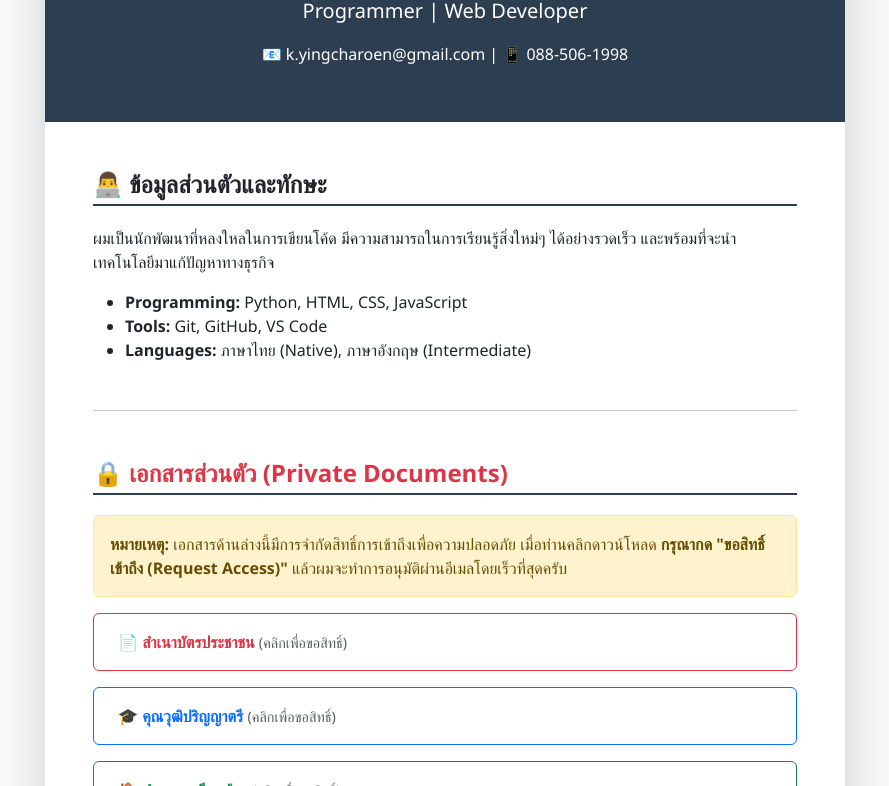
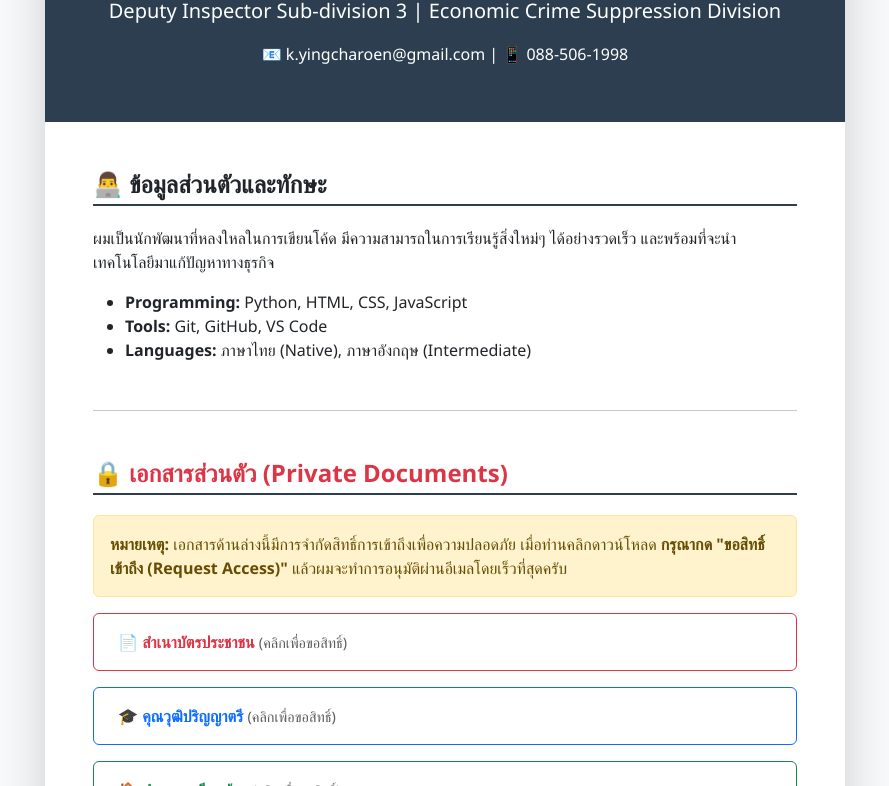
Before and after one commit to kyingcharoen/-JK, a plain HTML site: page index.html in a window 1280 px wide. Shown: the part 314-1100 px from the top of the page, without its empty margins (195-1084 px from the left). Drawn offline with nearby package versions, Linux system fonts and the light colour scheme.

Commit message:
Update index.html

```diff
--- a/index.html
+++ b/index.html
@@ -19,7 +19,7 @@
     <div class="resume-header text-center">
         <img src="profile.jpg" alt="รูปโปรไฟล์" class="rounded-circle profile-img mb-3 shadow">
         <h1>Pol.Capt.Kwanjai Yingcharoen</h1>
-        <p class="lead">Programmer | Web Developer</p>
+        <p class="lead">Deputy Inspector Sub-division 3 | Economic Crime Suppression Division</p>
         <p>📧 k.yingcharoen@gmail.com | 📱 088-506-1998</p>
     </div>
 
```
